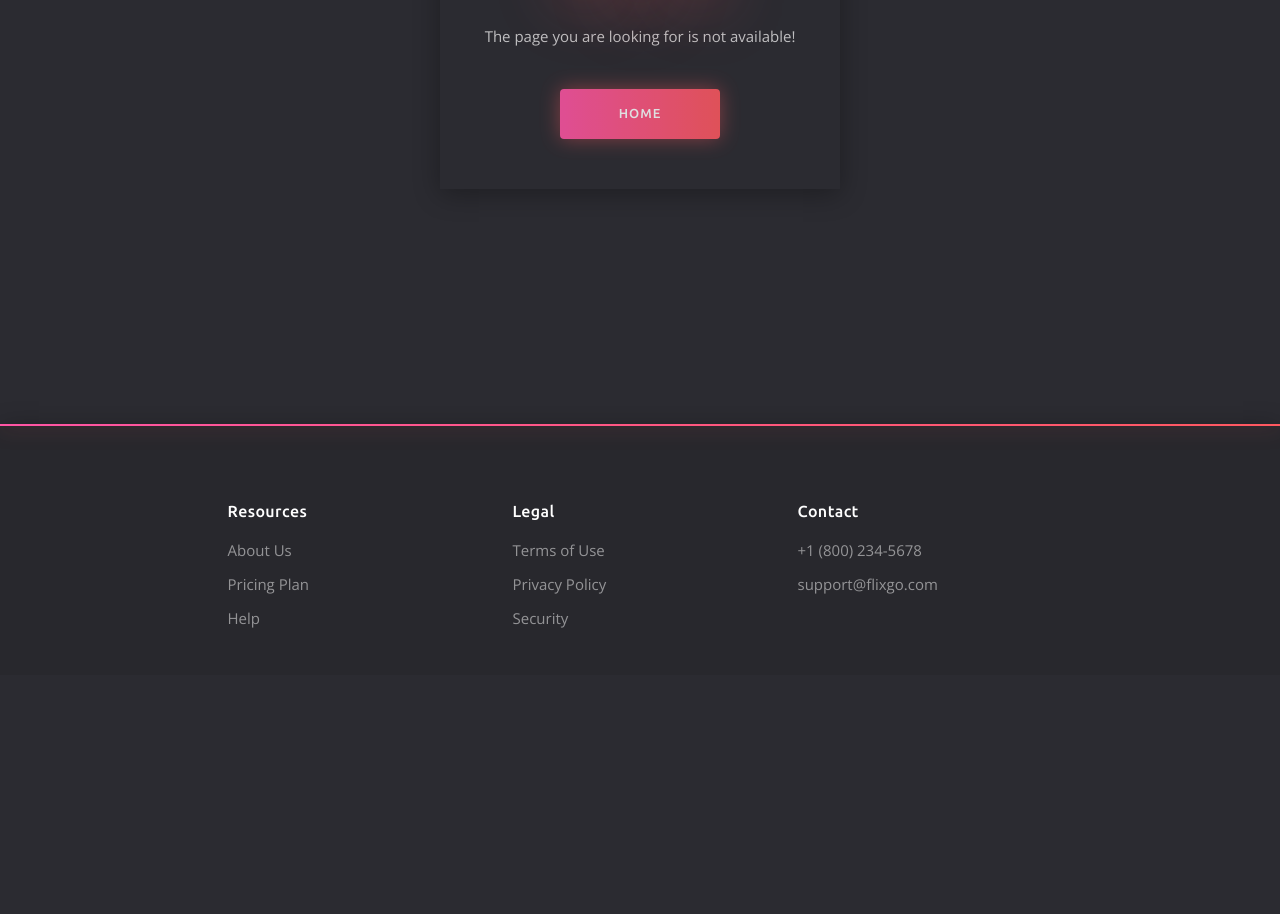
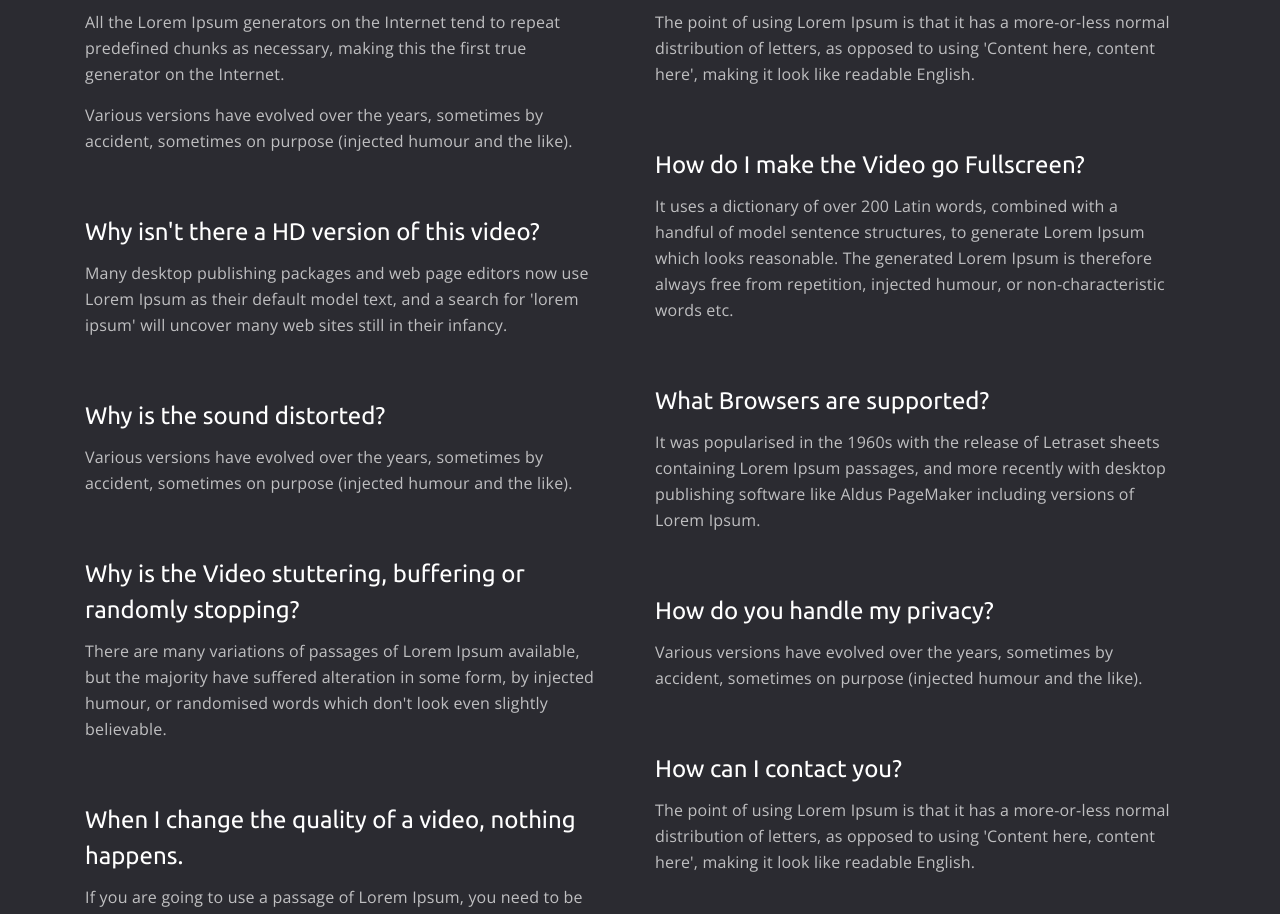
Before and after one commit to deniii1753/FlixGo-App, an Angular app in the folder FlixGo/: page /faq in a window 1280 px wide. Before the commit this address led to /404. Shown: the part 376-1290 px from the top of the page. Before the commit the page ends 1051 px from the top, so only its background shows below. Built offline with nearby package versions, Linux system fonts and the light colour scheme.

Commit message:
Add faq page

```diff
--- /dev/null
+++ b/FlixGo/src/app/core/faq/faq.component.css
@@ -0,0 +1,55 @@
+.faq {
+    display: block;
+    margin-bottom: 40px;
+  }
+
+  .faq__title {
+    color: #fff;
+    font-weight: 400;
+    font-size: 24px;
+    margin-bottom: 10px;
+  }
+
+  .faq__text {
+    font-size: 16px;
+    line-height: 26px;
+    margin-bottom: 15px;
+    color: rgba(255, 255, 255, 0.7);
+    font-family: 'Open Sans', sans-serif;
+    letter-spacing: 0.2px;
+  }
+
+  .faq__text b {
+    font-weight: 600;
+  }
+
+  .faq__text:last-child {
+    margin-bottom: 0;
+  }
+
+  @media (min-width: 768px) {
+    .faq {
+      margin-bottom: 50px;
+      margin-top: 15px;
+    }
+
+    .faq:last-child {
+      margin-bottom: 15px;
+    }
+  }
+
+  @media (min-width: 992px) {
+    .faq {
+      padding: 0 20px 0 0;
+    }
+  }
+
+  @media (min-width: 1200px) {
+    .faq {
+      margin-bottom: 60px;
+    }
+
+    .faq:last-child {
+      margin-bottom: 15px;
+    }
+  }
--- /dev/null
+++ b/FlixGo/src/app/core/faq/faq.component.html
@@ -0,0 +1,72 @@
+<section class="section section--first section--bg" data-bg="img/section/section.jpg">
+    <div class="container">
+        <div class="row">
+            <div class="col-12">
+                <div class="section__wrap">
+                    <h2 class="section__title">FAQ</h2>
+                </div>
+            </div>
+        </div>
+    </div>
+</section>
+
+<section class="section">
+    <div class="container">
+        <div class="row">
+            <div class="col-12 col-md-6">
+                <div class="faq">
+                    <h3 class="faq__title">Why is a Video is not loading?</h3>
+                    <p class="faq__text">All the Lorem Ipsum generators on the Internet tend to repeat predefined chunks as necessary, making this the first true generator on the Internet.</p>
+                    <p class="faq__text">Various versions have evolved over the years, sometimes by accident, sometimes on purpose (injected humour and the like).</p>
+                </div>
+
+                <div class="faq">
+                    <h3 class="faq__title">Why isn't there a HD version of this video?</h3>
+                    <p class="faq__text">Many desktop publishing packages and web page editors now use Lorem Ipsum as their default model text, and a search for 'lorem ipsum' will uncover many web sites still in their infancy.</p>
+                </div>
+
+                <div class="faq">
+                    <h3 class="faq__title">Why is the sound distorted?</h3>
+                    <p class="faq__text">Various versions have evolved over the years, sometimes by accident, sometimes on purpose (injected humour and the like).</p>
+                </div>
+
+                <div class="faq">
+                    <h3 class="faq__title">Why is the Video stuttering, buffering or randomly stopping?</h3>
+                    <p class="faq__text">There are many variations of passages of Lorem Ipsum available, but the majority have suffered alteration in some form, by injected humour, or randomised words which don't look even slightly believable.</p>
+                </div>
+
+                <div class="faq">
+                    <h3 class="faq__title">When I change the quality of a video, nothing happens.</h3>
+                    <p class="faq__text">If you are going to use a passage of Lorem Ipsum, you need to be sure there isn't anything embarrassing hidden in the middle of text.</p>
+                </div>
+            </div>
+
+            <div class="col-12 col-md-6">
+                <div class="faq">
+                    <h3 class="faq__title">Why isn't the video starting at the beginning?</h3>
+                    <p class="faq__text">The point of using Lorem Ipsum is that it has a more-or-less normal distribution of letters, as opposed to using 'Content here, content here', making it look like readable English.</p>
+                </div>
+
+                <div class="faq">
+                    <h3 class="faq__title">How do I make the Video go Fullscreen?</h3>
+                    <p class="faq__text">It uses a dictionary of over 200 Latin words, combined with a handful of model sentence structures, to generate Lorem Ipsum which looks reasonable. The generated Lorem Ipsum is therefore always free from repetition, injected humour, or non-characteristic words etc.</p>
+                </div>
+
+                <div class="faq">
+                    <h3 class="faq__title">What Browsers are supported?</h3>
+                    <p class="faq__text">It was popularised in the 1960s with the release of Letraset sheets containing Lorem Ipsum passages, and more recently with desktop publishing software like Aldus PageMaker including versions of Lorem Ipsum.</p>
+                </div>
+
+                <div class="faq">
+                    <h3 class="faq__title">How do you handle my privacy?</h3>
+                    <p class="faq__text">Various versions have evolved over the years, sometimes by accident, sometimes on purpose (injected humour and the like).</p>
+                </div>
+
+                <div class="faq">
+                    <h3 class="faq__title">How can I contact you?</h3>
+                    <p class="faq__text">The point of using Lorem Ipsum is that it has a more-or-less normal distribution of letters, as opposed to using 'Content here, content here', making it look like readable English.</p>
+                </div>
+            </div>
+        </div>
+    </div>
+</section>
--- /dev/null
+++ b/FlixGo/src/app/core/faq/faq.component.ts
@@ -0,0 +1,15 @@
+import { Component, OnInit } from '@angular/core';
+
+@Component({
+  selector: 'app-faq',
+  templateUrl: './faq.component.html',
+  styleUrls: ['./faq.component.css']
+})
+export class FaqComponent implements OnInit {
+
+  constructor() { }
+
+  ngOnInit(): void {
+  }
+
+}
--- a/FlixGo/src/styles.css
+++ b/FlixGo/src/styles.css
@@ -693,65 +693,6 @@ ul {
 }
 
 /*==============================
-      FAQ
-  ==============================*/
-.faq {
-  display: block;
-  margin-bottom: 40px;
-}
-
-.faq__title {
-  color: #fff;
-  font-weight: 400;
-  font-size: 24px;
-  margin-bottom: 10px;
-}
-
-.faq__text {
-  font-size: 16px;
-  line-height: 26px;
-  margin-bottom: 15px;
-  color: rgba(255, 255, 255, 0.7);
-  font-family: 'Open Sans', sans-serif;
-  letter-spacing: 0.2px;
-}
-
-.faq__text b {
-  font-weight: 600;
-}
-
-.faq__text:last-child {
-  margin-bottom: 0;
-}
-
-@media (min-width: 768px) {
-  .faq {
-    margin-bottom: 50px;
-    margin-top: 15px;
-  }
-
-  .faq:last-child {
-    margin-bottom: 15px;
-  }
-}
-
-@media (min-width: 992px) {
-  .faq {
-    padding: 0 20px 0 0;
-  }
-}
-
-@media (min-width: 1200px) {
-  .faq {
-    margin-bottom: 60px;
-  }
-
-  .faq:last-child {
-    margin-bottom: 15px;
-  }
-}
-
-/*==============================
       How
   ==============================*/
 .how {
@@ -2072,10 +2013,6 @@ html:not([dir="rtl"]) .noUi-horizontal .noUi-handle {
   }
 }
 
-/*==============================
-      Sign
-  ==============================*/
-
 
 /*==============================
       Plyr customization
```
Also changed, not shown: FlixGo/src/app/core/core.module.ts (+8 -2 lines), 1 other file (tests, documents, lock files or other folders).
